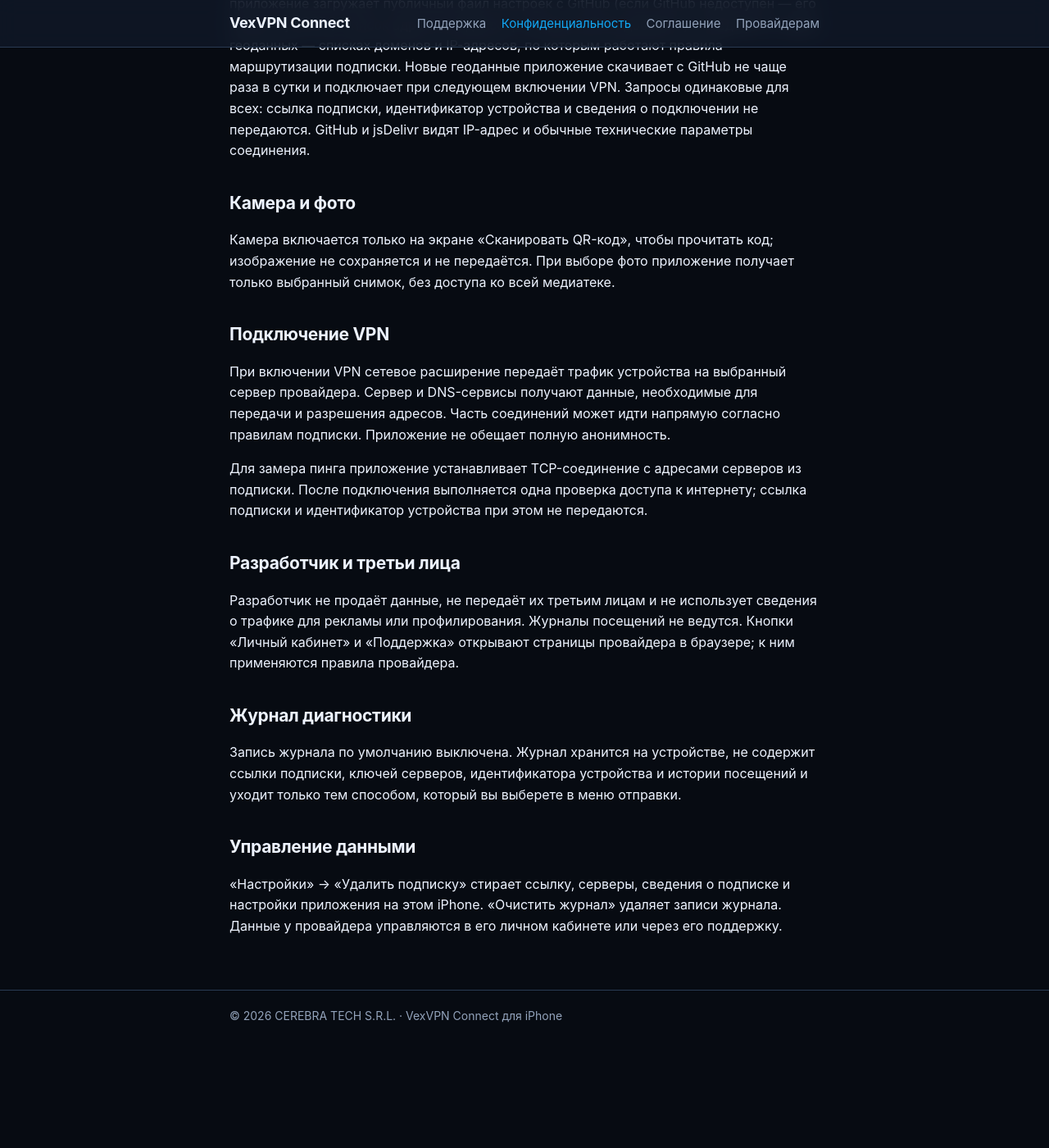
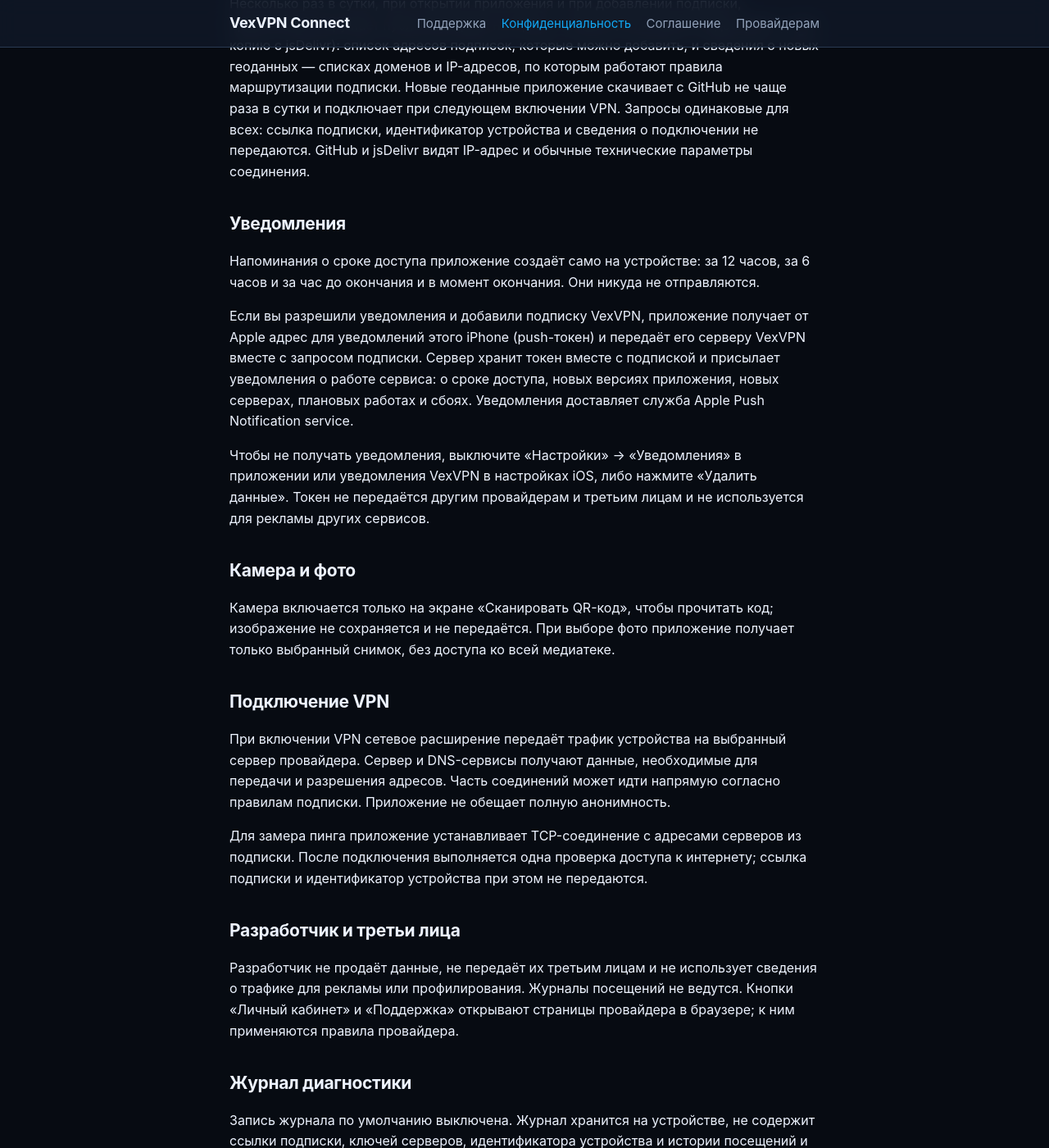
Before and after one commit to vexvpn-connect/vexvpn-connect.github.io, a Jekyll site: the page built from privacy.md, in a window 1280 px wide and 1400 px high, scrolled down 992 px. Shown: the whole window at 82% size. Built offline with Jekyll 4.4.1, drawn with Linux system fonts in a browser that asks for light colours; before the commit the page ends 2274 px from its top, so only the background shows below that; some of the changed text lies outside the part shown.

Commit message:
Privacy 5 Oct (notifications), «Удалить данные»

```diff
--- a/privacy.md
+++ b/privacy.md
@@ -7,9 +7,9 @@ description: "Какие данные обрабатывает VexVPN Connect."
 
 # Политика конфиденциальности
 
-Редакция от 1 октября 2026
+Редакция от 5 октября 2026
 
-Эта политика описывает, какие данные обрабатывает приложение VexVPN для iPhone, кому они передаются и как ими управлять. Разработчик приложения не получает ваших данных: у приложения нет аккаунтов, аналитики и собственных серверов.
+Эта политика описывает, какие данные обрабатывает приложение VexVPN для iPhone, кому они передаются и как ими управлять. У приложения нет аккаунтов и аналитики. Сервер VexVPN получает адрес для уведомлений, только если вы их разрешили и добавили подписку VexVPN (см. «Уведомления»).
 
 ## Что хранится на устройстве
 
@@ -26,6 +26,14 @@ description: "Какие данные обрабатывает VexVPN Connect."
 ## Файл настроек приложения
 
 Несколько раз в сутки, при открытии приложения и при добавлении подписки, приложение загружает публичный файл настроек с GitHub (если GitHub недоступен — его копию с jsDelivr): список адресов подписок, которые можно добавить, и сведения о новых геоданных — списках доменов и IP-адресов, по которым работают правила маршрутизации подписки. Новые геоданные приложение скачивает с GitHub не чаще раза в сутки и подключает при следующем включении VPN. Запросы одинаковые для всех: ссылка подписки, идентификатор устройства и сведения о подключении не передаются. GitHub и jsDelivr видят IP-адрес и обычные технические параметры соединения.
+
+## Уведомления
+
+Напоминания о сроке доступа приложение создаёт само на устройстве: за 12 часов, за 6 часов и за час до окончания и в момент окончания. Они никуда не отправляются.
+
+Если вы разрешили уведомления и добавили подписку VexVPN, приложение получает от Apple адрес для уведомлений этого iPhone (push-токен) и передаёт его серверу VexVPN вместе с запросом подписки. Сервер хранит токен вместе с подпиской и присылает уведомления о работе сервиса: о сроке доступа, новых версиях приложения, новых серверах, плановых работах и сбоях. Уведомления доставляет служба Apple Push Notification service.
+
+Чтобы не получать уведомления, выключите «Настройки» → «Уведомления» в приложении или уведомления VexVPN в настройках iOS, либо нажмите «Удалить данные». Токен не передаётся другим провайдерам и третьим лицам и не используется для рекламы других сервисов.
 
 ## Камера и фото
 
```
Also changed, not shown: other parts of privacy.md (+1 -1 lines), index.md (+1 -1 lines), terms.md (+2 -2 lines).
